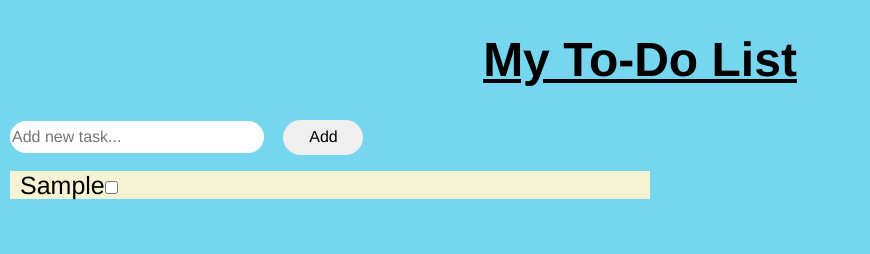
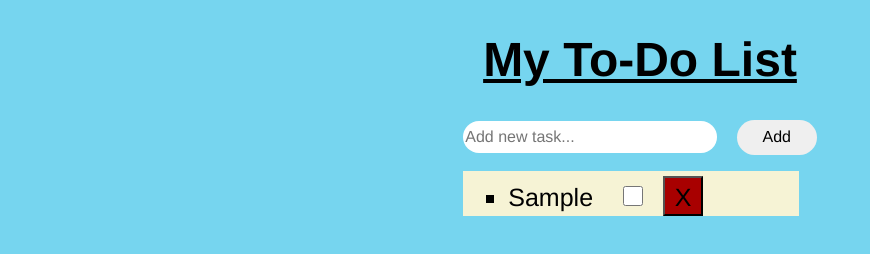
Before and after one commit to ZellKirov92/my-to-do-list, a plain HTML site: page index.html in a window 1280 px wide. Both pictures are taken after typing "Sample" into the empty fields and a click on the button "Add". Shown: the whole page, without its empty margins (0-870 px from the left). Drawn offline with Linux system fonts and the light colour scheme.

Commit message:
modif index add main and div modif link index js and css mofif style.css modif js.js add button and event remove li

```diff
--- a/css/style.css
+++ b/css/style.css
@@ -1,9 +1,17 @@
 body {
+    display: flex;
+    flex-direction: column;
+    align-items: center;
+    justify-content: center;
     font-family: 'Franklin Gothic Medium', 'Arial Narrow', Arial, sans-serif;
     background: hsl(193, 79%, 70%);
     min-width: 375px;
     max-width: 1440px;
+}
 
+main {
+    margin: auto;
+    max-width: 1440px;
 }
 
 h1 {
@@ -29,15 +37,23 @@ h1 {
 }
 
 div {
+    white-space: wrap;
     background-color: hsl(54, 64%, 90%);
     margin-left: 10px;
-    width: 50%;
+    margin-right: 5px;
+    max-width: 90%;
+    align-self: center;
 }
 
+
+
 ul {
-    list-style: none;
-    padding: 0;
-    margin-left: 10px;
+    word-wrap: break-word;
+    white-space: wrap;
+    list-style: square;
+    padding: 0 auto auto 5px;
+    margin-left: 5px;
+    margin-right: 10px;
 }
 
 li {
--- a/index.html
+++ b/index.html
@@ -7,14 +7,16 @@
     <meta name="description" content="create To-Do list">
     <link rel="stylesheet" href="./css/normalize.css">
     <link rel="stylesheet" href="./css/style.css">
-    <script src="./js/js.js" defer></script>
+    <script src="./js/js.js" type="module" defer></script>
 </head>
 <body>
+  <main>
     <h1>My To-Do List</h1>
     <input type="text" id="taskInput" placeholder="Add new task...">
-    <button id="addTask" type="submit" onclick="addTask()">Add</button>
+    <button id="addTask" type="submit">Add</button>
     <div>
       <ul id="taskList"></ul>
     </div>
+  </main>
 </body>
 </html>
--- a/js/js.js
+++ b/js/js.js
@@ -12,10 +12,26 @@ addTaskButton.addEventListener('click', () => {
 
         const checkbox = document.createElement("input");
         checkbox.type = "checkbox";
+        checkbox.style.marginLeft = "30px";
+        checkbox.style.textAlign = "right";
+        checkbox.style.width = "20px";
+        checkbox.style.height = "20px";
         li.appendChild(checkbox);
+        const removeTask = document.createElement("button");
+        removeTask.type = "button";
+        removeTask.style.width = "40px";
+        removeTask.style.height = "40px";
+        removeTask.textContent = "X";
+        removeTask.style.margin = "5px 10px 0 20px";
+        removeTask.style.padding = "5px 5px 10px 5px";
+        removeTask.style.backgroundColor = "hsl(0, 100%, 33%)";
+        removeTask.addEventListener("click", () => {
+        li.remove();
+    });
+        li.appendChild(removeTask);
 
         checkbox.addEventListener('click', function() {
-            li.classList.toogle("completed");
+            li.classList.toggle("completed");
         });
     }
 });
```
